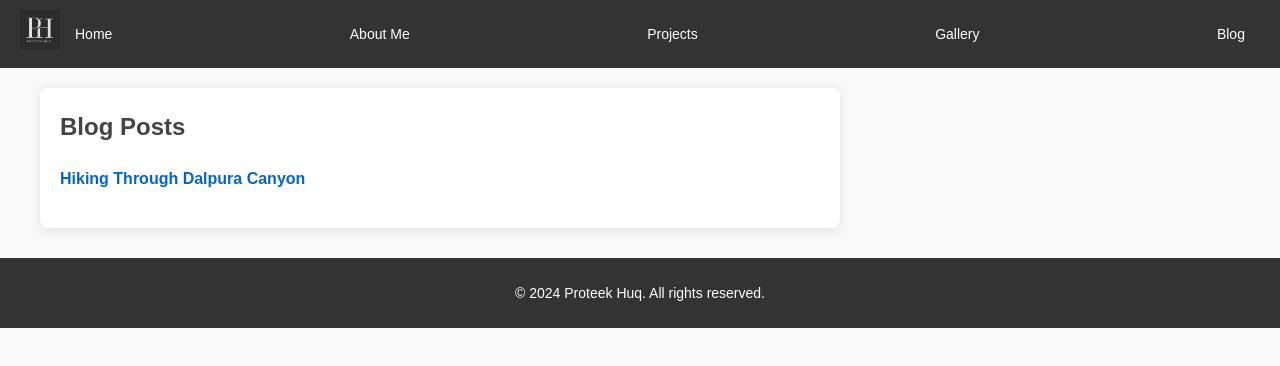
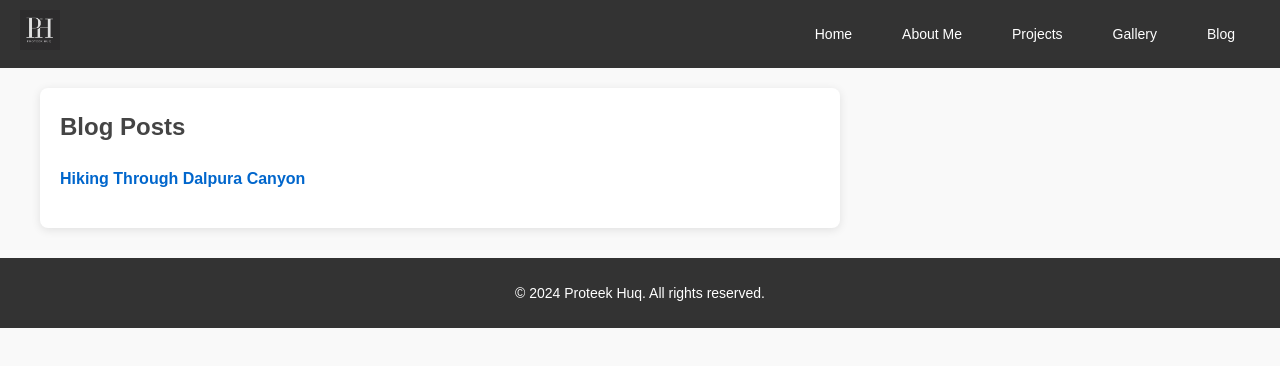
Before and after one commit to ProteekHuq/ProteekHuq, a plain HTML site: page blog.html in a window 1280 px wide. Drawn offline with Linux system fonts and the light colour scheme.

Commit message:
Update blog.html

```diff
--- a/blog.html
+++ b/blog.html
@@ -48,11 +48,11 @@
             list-style: none;
             padding: 0;
             margin: 0;
-            justify-content: space-between; /* Space out items */
+            justify-content: flex-end; /* Align items to the right */
         }
 
         nav ul li {
-            margin: 0 5px; /* Reduced margin for better fit */
+            margin: 0 15px; /* Adjusted margin for better spacing */
         }
 
         nav ul li a {
@@ -146,7 +146,7 @@
     <header>
         <div class="header-container">
             <div class="logo">
-                <img src="images/logo.png" alt="Proteek Huq Logo">
+                <a href="index.html"><img src="images/logo.png" alt="Proteek Huq Logo"></a> <!-- Logo links to index -->
             </div>
             <nav>
                 <ul>
```
